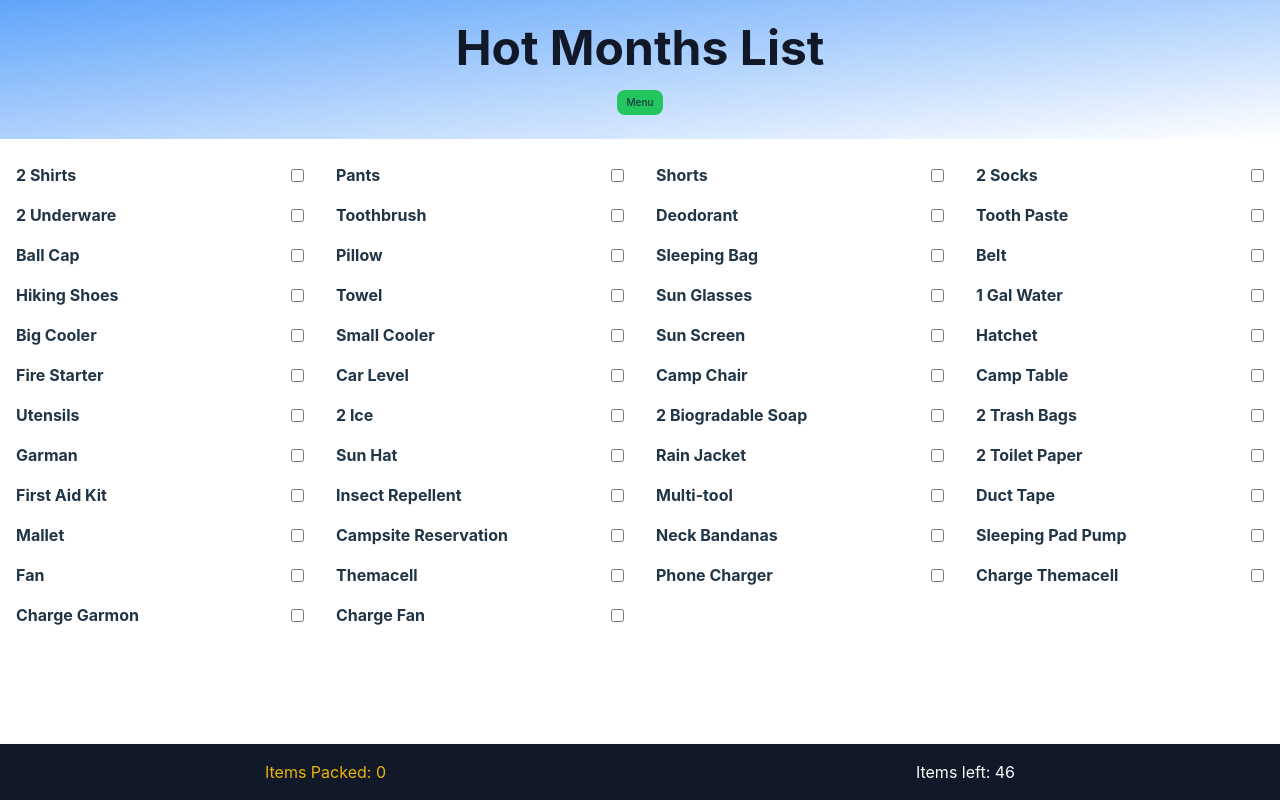
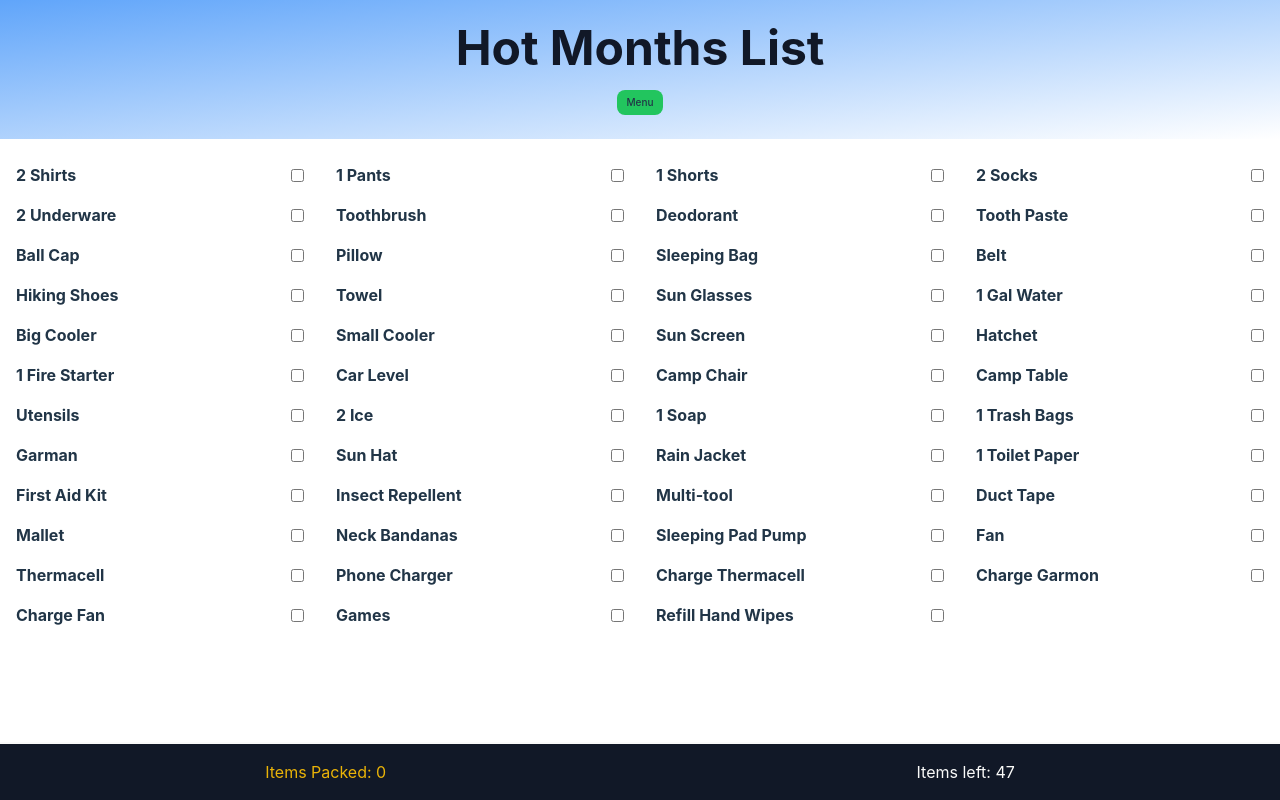
Before and after one commit to Jpatrick6420/checklist, a React (Vite) app: page / in a window 1280 px wide. Built offline with nearby package versions, Linux system fonts and the light colour scheme.

Commit message:
changed the formula for calculating number of items to pack added more items.

```diff
--- a/src/components/CurrentList.jsx
+++ b/src/components/CurrentList.jsx
@@ -27,7 +27,7 @@ function CurrentList() {
           let amount;
 
           if (
-            item.quantity > 1 &&
+            item.quantity !== 1 &&
             item.name !== "water" &&
             item.name !== "bike water bottles"
           ) {
@@ -35,8 +35,11 @@ function CurrentList() {
               item.quantity * state.duration * (state.clothingMultiplier || 1)
             );
           }
-          if (item.quantity === 1 && item.name !== "water") {
-            amount = null;
+          if (
+            (item.quantity === 1 && item.name !== "water") ||
+            item.quantity === null
+          ) {
+            amount = "";
           }
           if (
             item.name === "bike water bottles" ||
--- a/src/components/ItemCreateForm.jsx
+++ b/src/components/ItemCreateForm.jsx
@@ -14,7 +14,7 @@ function ItemCreateForm() {
     hot: false,
     shoulderSeason: false,
     packed: false,
-    quantity: 1,
+    quantity: null,
     biking: false,
     kayaking: false,
   });
@@ -90,9 +90,9 @@ function ItemCreateForm() {
   };
   const handleSubmit = (e) => {
     e.preventDefault();
-    if (!newEntry.quantity) {
-      return alert("Put in quantity");
-    }
+    // if (!newEntry.quantity) {
+    //   return alert("Put in qua
+    // }
     dispatch({ type: "add new item", payload: newEntry });
 
     navigate("/");
--- a/src/components/Nav.jsx
+++ b/src/components/Nav.jsx
@@ -63,7 +63,7 @@ function Nav() {
             onChange={handleDurationChange}
             options={["1", "2", "3", "4", "5", "6", "7", "8", "9"]}
             id="number-of-nights-input"
-            label="Number of Nights"
+            label="Number of Days"
             value={state.duration}
             dispatch={dispatch}
           />
--- a/src/data/itemData.js
+++ b/src/data/itemData.js
@@ -17,7 +17,7 @@ const items = [
     hotMonths: true,
     shoulderSeason: true,
     packed: false,
-    quantity: 0.9,
+    quantity: 0.4,
     biking: false,
     kayaking: false,
   },
@@ -39,7 +39,7 @@ const items = [
     hotMonths: true,
     shoulderSeason: true,
     packed: false,
-    quantity: 1.5,
+    quantity: 1.3,
     biking: false,
     kayaking: false,
   },
@@ -50,7 +50,7 @@ const items = [
     hotMonths: false,
     shoulderSeason: true,
     packed: false,
-    quantity: 1,
+    quantity: 0.4,
     biking: false,
     kayaking: false,
   },
@@ -61,7 +61,7 @@ const items = [
     hotMonths: true,
     shoulderSeason: true,
     packed: false,
-    quantity: 1.5,
+    quantity: 1.3,
     biking: false,
     kayaking: false,
   },
@@ -336,7 +336,7 @@ const items = [
     hotMonths: true,
     shoulderSeason: true,
     packed: false,
-    quantity: 1,
+    quantity: 0.2,
     biking: false,
     kayaking: false,
   },
@@ -408,12 +408,12 @@ const items = [
   },
   {
     id: 40,
-    name: "biogradable soap",
+    name: "soap",
     coldMonths: true,
     hotMonths: true,
     shoulderSeason: true,
     packed: false,
-    quantity: 1.1,
+    quantity: 0.5,
     biking: false,
     kayaking: false,
   },
@@ -424,7 +424,7 @@ const items = [
     hotMonths: true,
     shoulderSeason: true,
     packed: false,
-    quantity: 1.2,
+    quantity: 0.9,
     biking: false,
     kayaking: false,
   },
@@ -468,7 +468,7 @@ const items = [
     hotMonths: true,
     shoulderSeason: true,
     packed: false,
-    quantity: 1.2,
+    quantity: 0.3,
     biking: false,
     kayaking: false,
   },
@@ -530,13 +530,14 @@ const items = [
   {
     id: 51,
     name: "campsite reservation",
-    coldMonths: true,
-    hotMonths: true,
-    shoulderSeason: true,
+    coldMonths: false,
+    hotMonths: false,
+    shoulderSeason: false,
     packed: false,
     quantity: 1,
     biking: false,
     kayaking: false,
+    dispersedCamping: false,
   },
   {
     id: 52,
@@ -584,12 +585,12 @@ const items = [
   },
   {
     id: 56,
-    name: "themacell",
+    name: "thermacell",
     coldMonths: true,
     hotMonths: true,
     shoulderSeason: true,
     packed: false,
-    quantity: 0,
+    quantity: null,
     biking: false,
     kayaking: false,
   },
@@ -600,18 +601,18 @@ const items = [
     hotMonths: true,
     shoulderSeason: true,
     packed: false,
-    quantity: 1,
+    quantity: null,
     biking: false,
     kayaking: false,
   },
   {
     id: 58,
-    name: "charge themacell",
+    name: "charge thermacell",
     coldMonths: true,
     hotMonths: true,
     shoulderSeason: true,
     packed: false,
-    quantity: 0,
+    quantity: null,
     biking: false,
     kayaking: false,
   },
@@ -622,7 +623,7 @@ const items = [
     hotMonths: true,
     shoulderSeason: true,
     packed: false,
-    quantity: 0,
+    quantity: null,
     biking: false,
     kayaking: false,
   },
@@ -645,7 +646,7 @@ const items = [
     hotMonths: false,
     shoulderSeason: false,
     packed: false,
-    quantity: 1,
+    quantity: null,
     biking: false,
     kayaking: false,
     dispersedCamping: true,
@@ -662,6 +663,30 @@ const items = [
     kayaking: false,
     dispersedCamping: false,
   },
+  {
+    id: 63,
+    name: "games",
+    coldMonths: true,
+    hotMonths: true,
+    shoulderSeason: true,
+    packed: false,
+    quantity: 1,
+    biking: false,
+    kayaking: false,
+    dispersedCamping: false,
+  },
+  {
+    id: 64,
+    name: "refill hand wipes",
+    coldMonths: true,
+    hotMonths: true,
+    shoulderSeason: true,
+    packed: false,
+    quantity: 1,
+    biking: false,
+    kayaking: false,
+    dispersedCamping: false,
+  },
 ];
 
 export { items };
```
